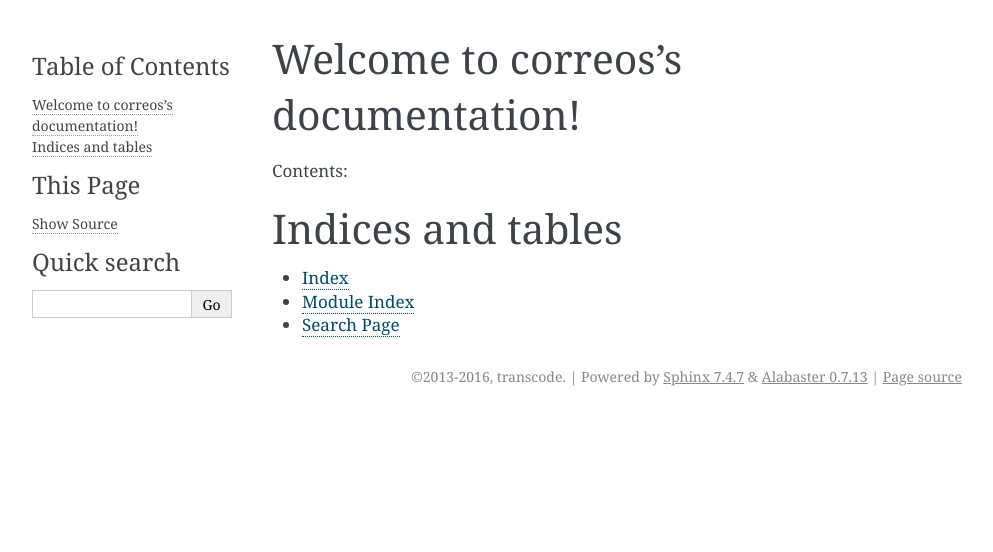
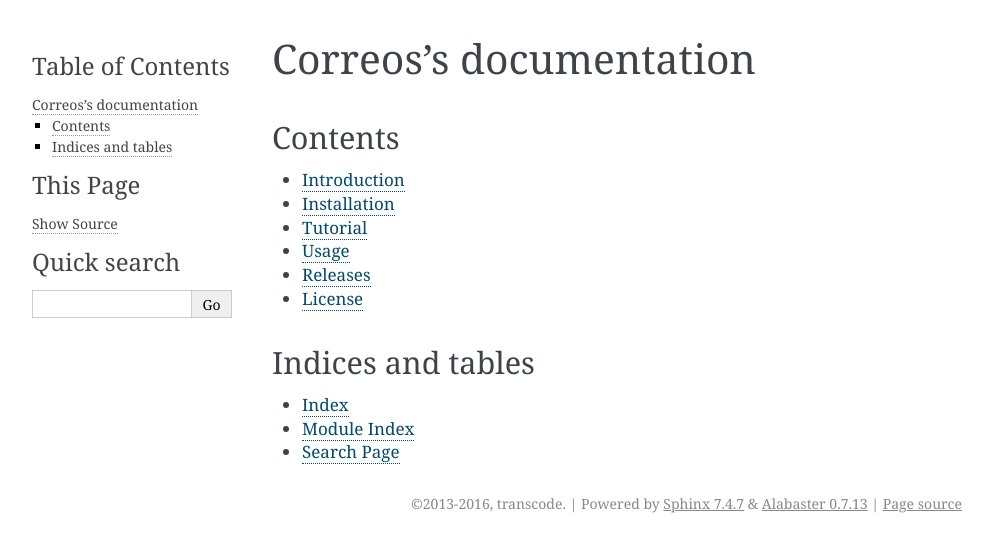
Before and after one commit to transcode-de/correos, a Sphinx documentation site: the page built from docs/source/index.rst, in a window 1280 px wide. Shown: the top 552 px of the page, without its empty margins (148-1141 px from the left). Built offline with Sphinx 7.4.7, drawn with Linux system fonts in a browser that asks for light colours.

Commit message:
docs: Added content table and empty corresponding files

```diff
--- a/docs/source/index.rst
+++ b/docs/source/index.rst
@@ -1,17 +1,19 @@
-.. correos documentation master file, created by
-   sphinx-quickstart on Fri May 20 09:04:31 2016.
-   You can adapt this file completely to your liking, but it should at least
-   contain the root `toctree` directive.
+***********************
+Correos's documentation
+***********************
 
-Welcome to correos's documentation!
-===================================
-
-Contents:
+Contents
+========
 
 .. toctree::
    :maxdepth: 2
 
-
+   introduction
+   installation
+   tutorial
+   usage
+   releases
+   license
 
 Indices and tables
 ==================
--- /dev/null
+++ b/docs/source/installation.rst
@@ -0,0 +1,3 @@
+************
+Installation
+************
--- /dev/null
+++ b/docs/source/introduction.rst
@@ -0,0 +1,3 @@
+************
+Introduction
+************
--- /dev/null
+++ b/docs/source/license.rst
@@ -0,0 +1,3 @@
+*******
+License
+*******
--- /dev/null
+++ b/docs/source/releases.rst
@@ -0,0 +1,3 @@
+********
+Releases
+********
--- /dev/null
+++ b/docs/source/tutorial.rst
@@ -0,0 +1,3 @@
+********
+Tutorial
+********
--- /dev/null
+++ b/docs/source/usage.rst
@@ -0,0 +1,3 @@
+*****
+Usage
+*****
```
